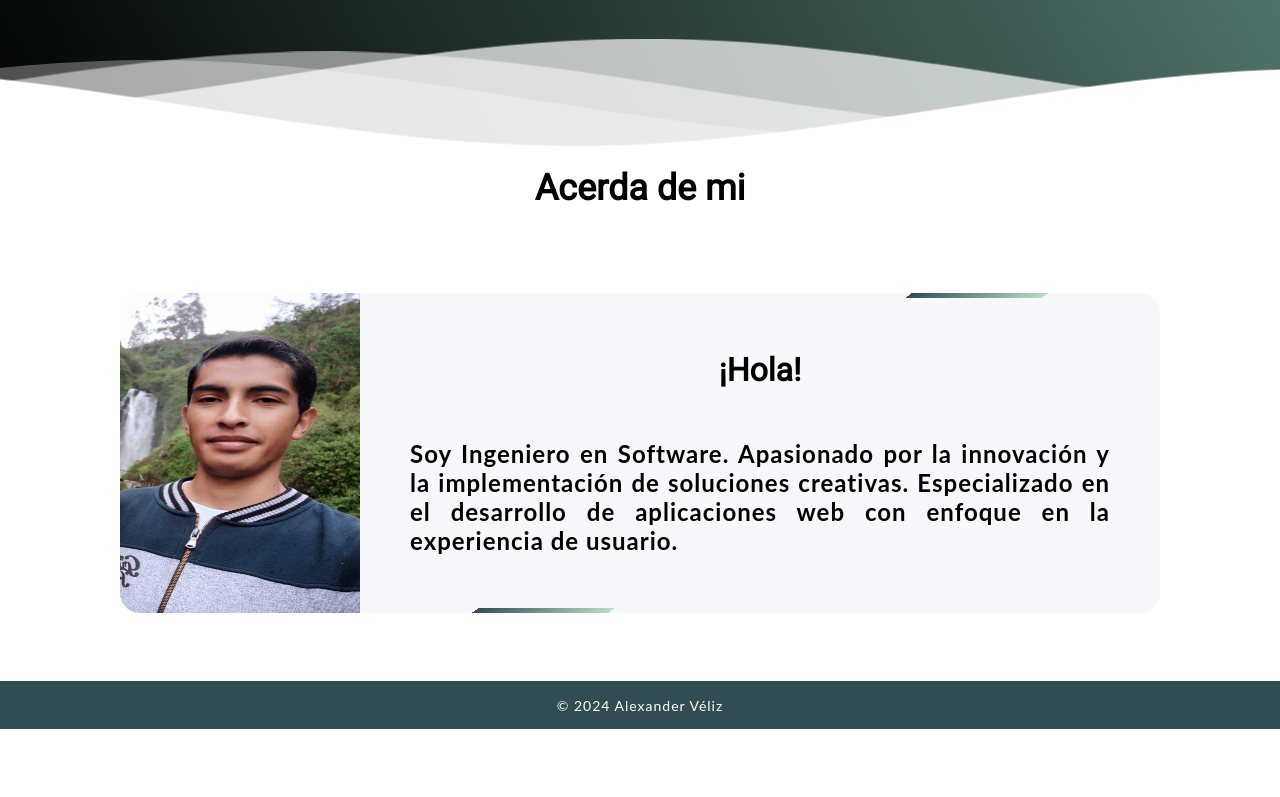
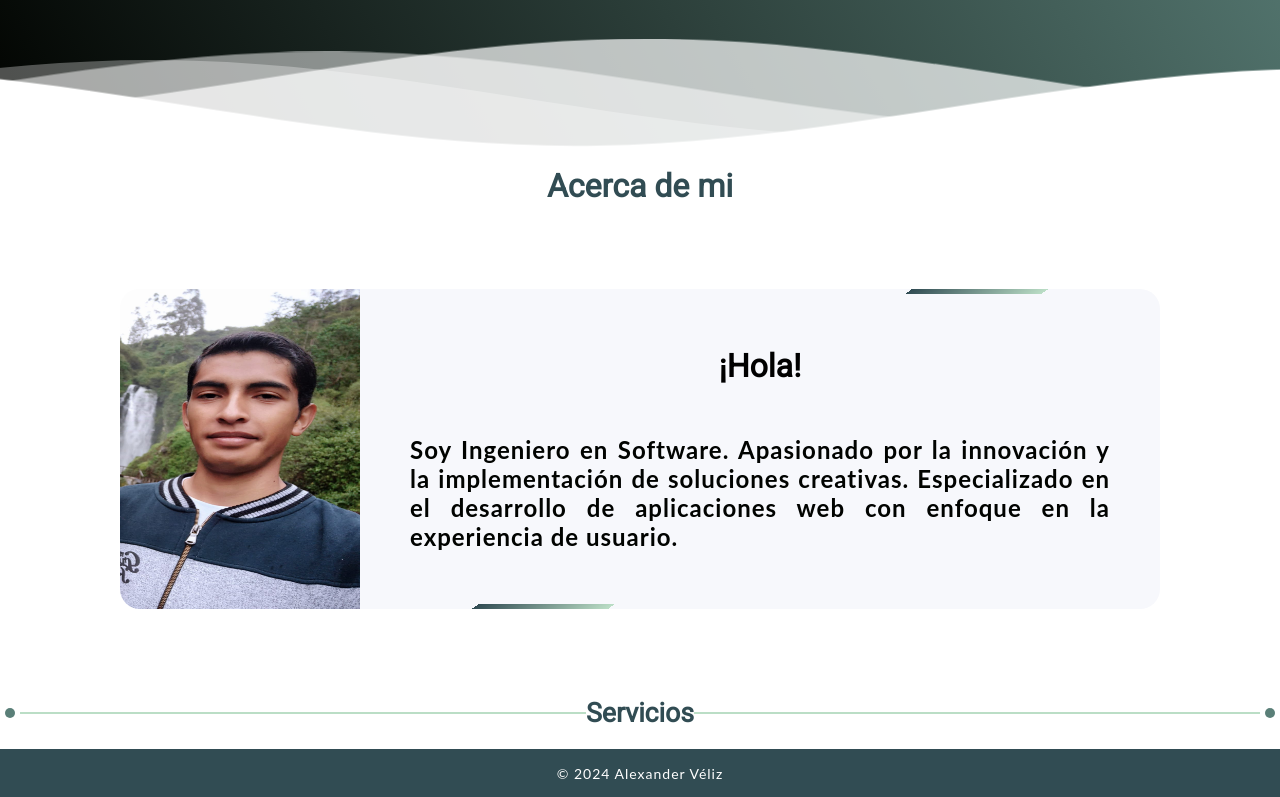
Before and after one commit to aveliz12/portafolio, a React (Create React App) app: page /about in a window 1280 px wide. Shown: the part 348-1145 px from the top of the page. Before the commit the page ends 1077 px from the top, so only its background shows below. Built offline with nearby package versions, Linux system fonts and the light colour scheme.

Commit message:
Feat: Avance diseño

```diff
--- a/package.json
+++ b/package.json
@@ -10,6 +10,7 @@
     "@types/node": "^16.18.70",
     "@types/react": "^18.2.47",
     "@types/react-dom": "^18.2.18",
+    "prop-types": "^15.8.1",
     "react": "^18.2.0",
     "react-dom": "^18.2.0",
     "react-icons": "^4.12.0",
--- a/src/components/components.tsx
+++ b/src/components/components.tsx
@@ -1,4 +1,5 @@
 export { default as NavBar } from "./nav_bar/NavBar";
 export { default as Footer } from "./footer/Footer";
 export { default as Header } from "./header/Header";
-export { default as BackToTopButton } from "./BackToTopButton";
+export { default as BackToTopButton } from "./general/BackToTopButton";
+export { default as LineHorizontal } from "./general/LineHorizontal";
--- a/src/components/BackToTopButton.tsx
+++ b/src/components/general/BackToTopButton.tsx
@@ -1,5 +1,5 @@
 import { useEffect, useState } from "react";
-import "../styles/back_top_button_styles.css";
+import "../../styles/back_top_button_styles.css";
 import { BiSolidToTop } from "react-icons/bi";
 
 const BackToTopButton = () => {
--- /dev/null
+++ b/src/components/general/LineHorizontal.tsx
@@ -0,0 +1,20 @@
+import { ReactNode } from "react";
+import "../../styles/line_hotizontal_Styles.css";
+
+interface LineHorizontalProps {
+  text: ReactNode;
+}
+
+const LineHorizontal = ({ text }: LineHorizontalProps) => {
+  return (
+    <div className="line-horizontal-container">
+      <div className="spot"></div>
+      <div className="line-horizontal"></div>
+      <h1 className="text">{text}</h1>
+      <div className="line-horizontal"></div>
+      <div className="spot"></div>
+    </div>
+  );
+};
+
+export default LineHorizontal;
--- a/src/pages/portafolio/About.tsx
+++ b/src/pages/portafolio/About.tsx
@@ -1,4 +1,8 @@
-import { BackToTopButton, Header } from "../../components/components";
+import {
+  BackToTopButton,
+  Header,
+  LineHorizontal,
+} from "../../components/components";
 import "../../styles/about_styles.css";
 import yo2 from "../../assets/yo2.jpg";
 const About = () => {
@@ -6,7 +10,7 @@ const About = () => {
     <div style={{ minHeight: "85vh" }}>
       <Header />
       <div className="title">
-        <h1>Acerda de mi</h1>
+        <h1>Acerca de mi</h1>
       </div>
       <div className="content-about-me">
         <div className="image-about">
@@ -24,7 +28,9 @@ const About = () => {
           </div>
         </div>
       </div>
-
+      <div className="info-about-me">
+        <LineHorizontal text="Servicios" />
+      </div>
       <BackToTopButton />
     </div>
   );
--- a/src/styles/about_styles.css
+++ b/src/styles/about_styles.css
@@ -2,7 +2,7 @@
   display: flex;
   justify-content: center;
   padding: 20px 0;
-  font-size: large;
+  color: #314c53;
 }
 
 .content-about-me {
@@ -74,6 +74,7 @@
   margin-bottom: 50px;
 }
 
+
 @keyframes rotBGimg {
   from {
     transform: rotate(0deg);
--- /dev/null
+++ b/src/styles/line_hotizontal_Styles.css
@@ -0,0 +1,36 @@
+.line-horizontal-container {
+  display: flex;
+  justify-content: center;
+  align-items: center;
+  font-size: smaller;
+  padding: 20px 0;
+  color: #314c53;
+}
+
+.line-horizontal {
+  flex-grow: 1;
+  height: 2px;
+  background-color: #bbdec6;
+  transition: transform 0.3s ease;
+}
+
+.spot {
+  width: 10px;
+  height: 10px;
+  background-color: #5a7f78;
+  border-radius: 50%;
+  margin: 0 5px;
+
+}
+
+.text {
+  transition: transform 0.3s ease;
+}
+
+.line-horizontal-container:hover .text {
+  transform: scale(1.1);
+}
+
+.line-horizontal-container:hover .line-horizontal {
+  transform: scale(0.95);
+}
```
Also changed, not shown: 1 other file (tests, documents, lock files or other folders).
